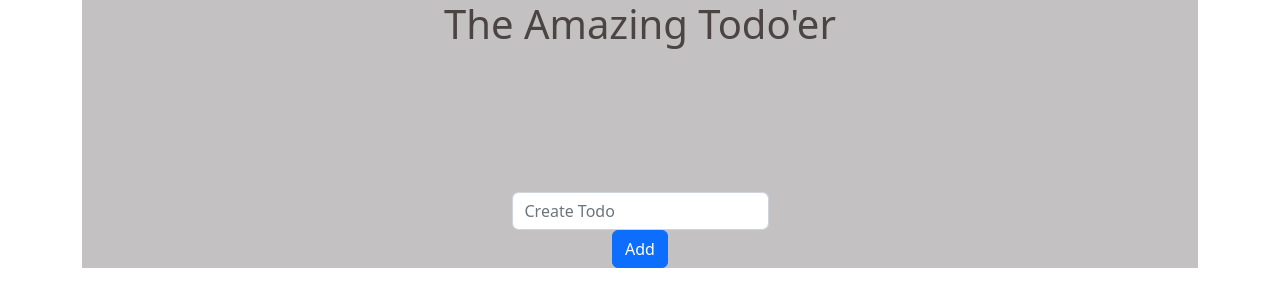
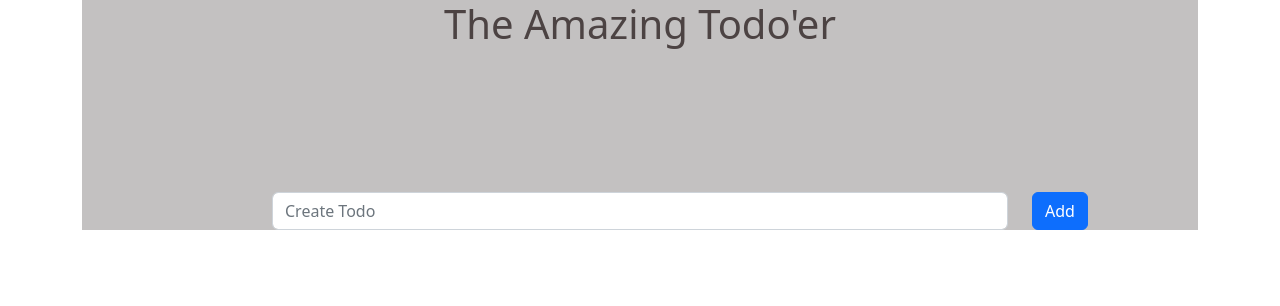
Before and after one commit to theislanglands/ToDo-App-PWA, a React (Create React App) app: page / in a window 1280 px wide. Shown: the top 306 px of the page. Built offline with nearby package versions, Linux system fonts and the light colour scheme.

Commit message:
container work

```diff
--- a/public/index.html
+++ b/public/index.html
@@ -4,7 +4,7 @@
     <meta charset="utf-8" />
     <link rel="icon" href="%PUBLIC_URL%/favicon.ico" />
     <meta name="viewport" content="width=device-width, initial-scale=1" />
-    <meta name="theme-color" content="#000000" />
+    <meta name="theme-color" content="#c3c1c1" />
     <meta name="description" content="Web site created using create-react-app" />
     <link rel="apple-touch-icon" href="%PUBLIC_URL%/logo192.png" />
     <!--
--- a/src/App.css
+++ b/src/App.css
@@ -1,20 +1,18 @@
 .Todo-App {
-  text-align: center;
+
   background-color: #c3c1c1;
-  display: flex;
-  flex-direction: column;
-  align-items: center;
-  justify-content: center;
 
 }
 
 .App-header {
+  text-align: center;
   min-height: 24vh;
   font-size: calc(10px + 2vmin);
   color: rgb(76, 67, 67);
 }
 
 .todo-input {
+
   color:rgb(76, 67, 67);
 }
 
--- a/src/App.js
+++ b/src/App.js
@@ -2,6 +2,9 @@ import React from 'react';
 import { useState } from "react";
 import {Form, Container, Button, Card} from "react-bootstrap";
 import 'bootstrap/dist/css/bootstrap.min.css';
+
+import Row from 'react-bootstrap/Row';
+import Col from 'react-bootstrap/Col';
 
 import './App.css';
 
@@ -11,9 +14,6 @@ export default function App() {
   const [todos, setTodos] = useState([]);
   const [inputText, setInputText] = useState('');
 
-  function handleChange(event) {
-    setInputText(event.target.value);
-  }
 
   return (
     <Container>
@@ -25,6 +25,9 @@ export default function App() {
 
       <div className="todo-input">
           <Form>
+            <Row>
+              <Col></Col>
+              <Col xs={8}>
                 <Form.Control
                   type="text"
                   placeholder="Create Todo"
@@ -32,7 +35,11 @@ export default function App() {
                   onChange={handleChange}
                   >
                 </Form.Control>
+              </Col>
+              <Col>
                 <Button onClick={addTodo}>Add</Button>
+              </Col>
+            </Row>
           </Form>
 
           <div className='todoCards'>
@@ -64,5 +71,7 @@ export default function App() {
     setTodos(todos.filter((item, i) => i != index));
   }
 
-
+  function handleChange(event) {
+    setInputText(event.target.value);
   }
+}
```
Also changed, not shown: public/manifest.json. Lines whose indentation alone changed are shown as unchanged.
